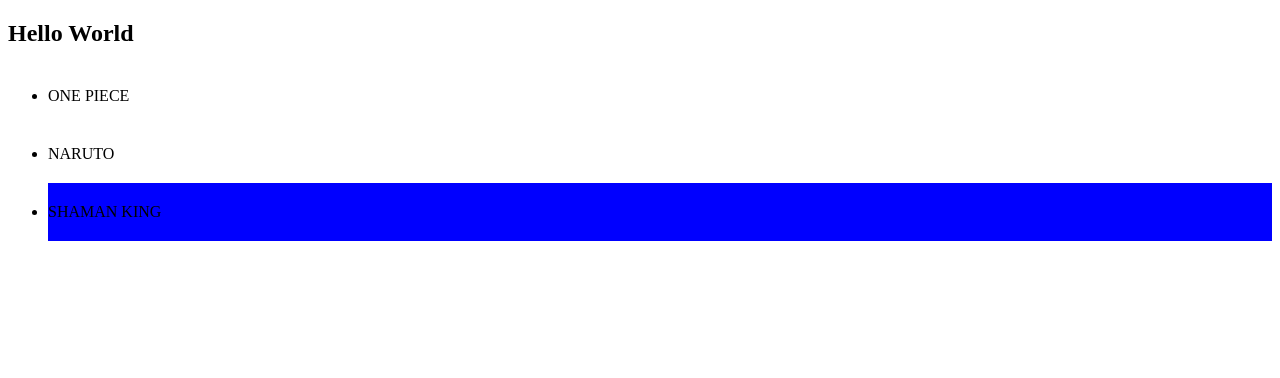
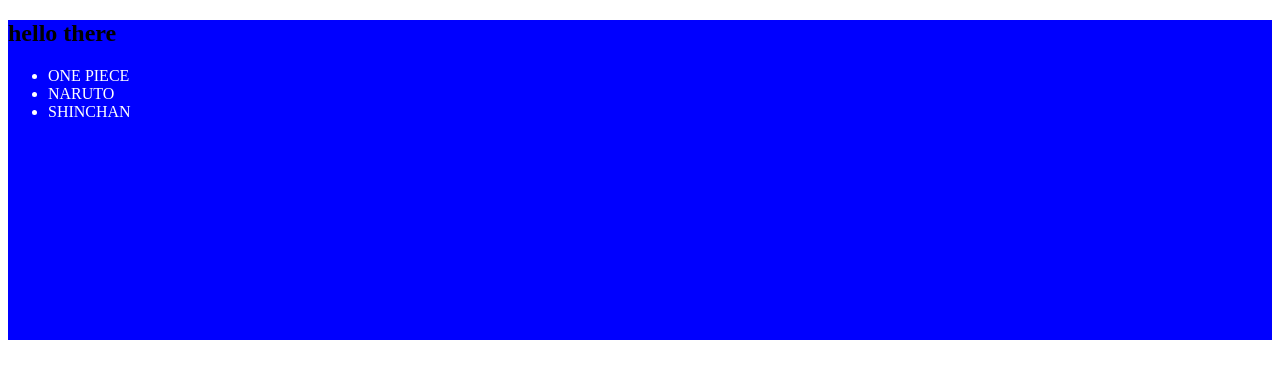
Before and after one commit to last-endcode/JavaScript-DOM, a plain HTML site: page index.html in a window 1280 px wide. Drawn offline with Linux system fonts and the light colour scheme.

Commit message:
getElementByClassName

```diff
--- a/03_getElementByClassName.js
+++ b/03_getElementByClassName.js
@@ -3,14 +3,14 @@
 // node-list = array like object
 // index, length property but not array method
 
-const listClass = document.getElementsByClassName('special');
-console.log(listClass);
-/* output node-list:
-0:li.special
-1:li.special
-2:li.special */
-console.log(listClass.length); // 3
+const background = document.getElementsByClassName('container');
+const list_item = document.getElementsByClassName('list-item');
 
-// change index 1 zoro be green and font size: 2rem
-listClass[1].style.color = 'green';
-listClass[1].style.fontSize = '2rem';
+// remember if write this without index will undefined
+// cause background result is use node-list index
+// background.style.background = 'blue'; //wrong
+background[0].style.background = 'blue';
+background[0].style.height = '40vh';
+
+list_item[0].style.color = 'white';
+list_item[0].style.textTransform = 'uppercase';
--- a/index.html
+++ b/index.html
@@ -20,7 +20,7 @@
       <h2 id="title">Hello World</h2>
     </div> -->
 
-    <!-- getElementByTagName -->
+    <!-- getElementByTagName
     <div id="container">
       <h2 id="title">Hello World</h2>
       <ul>
@@ -28,12 +28,22 @@
         <li>naruto</li>
         <li>shaman King</li>
       </ul>
+    </div> -->
+
+    <!-- getElementByClassName for className -->
+    <div class="container">
+      <h2>hello there</h2>
+      <ul class="list-item">
+        <li>one piece</li>
+        <li>naruto</li>
+        <li>shinchan</li>
+      </ul>
     </div>
 
     <!-- source js -->
     <!-- <script src="/01_getElementById.js"></script> -->
-    <script src="/02_getElementByTagName.js"></script>
-    <!-- <script src="/03_getElementByClassName.js"></script> -->
+    <!-- <script src="/02_getElementByTagName.js"></script> -->
+    <script src="/03_getElementByClassName.js"></script>
     <!-- <script src="/04_querySelector.js"></script> -->
     <!-- <script src="/05_children.js"></script> -->
     <!-- <script src="/06_parentElement.js"></script> -->
```
